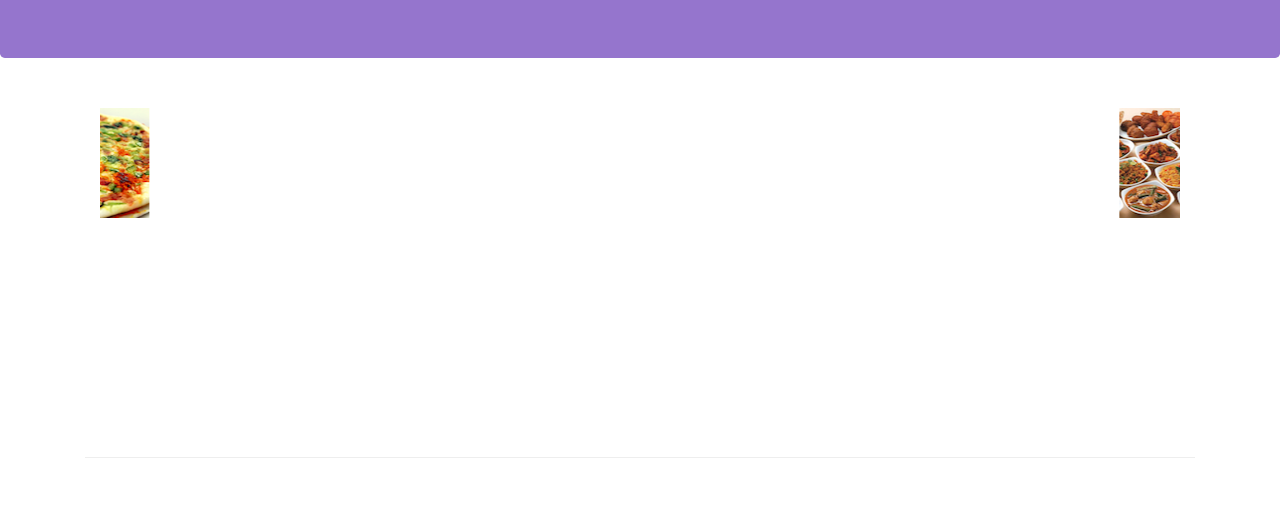
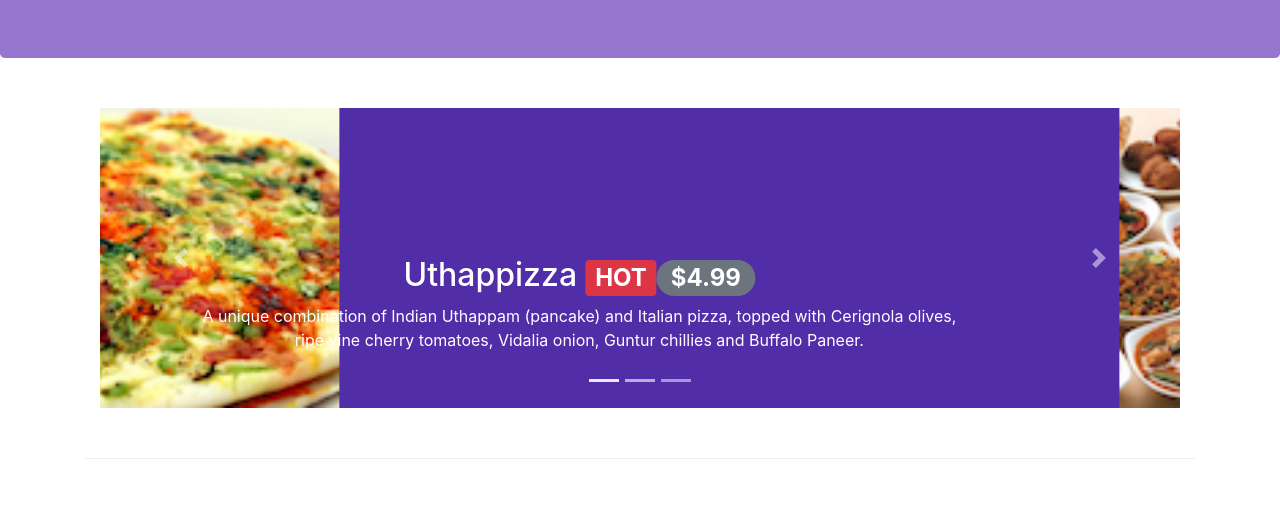
Before and after one commit to poojadas07/Bootstrap4, a website: page index.html in a window 1280 px wide. Shown: the part 276-800 px from the top of the page. Drawn offline with nearby package versions, Linux system fonts and the light colour scheme.

Commit message:
Carousel

```diff
--- a/css/styles.css
+++ b/css/styles.css
@@ -47,3 +47,18 @@ body{
 	border-bottom: 1px solid #ddd;
 	padding: 10px;
 }
+
+.carousel {
+    background:#512DA8;
+}
+
+.carousel-item {
+  height: 300px;
+}
+
+.carousel-item img {
+    position: absolute;
+    top: 0;
+    left: 0;
+    min-height: 300px;
+}
--- a/index.html
+++ b/index.html
@@ -124,6 +124,17 @@
                             </div>
                         </div>
                     </div>
+                    <ol class="carousel-indicators">
+                        <li data-target="#mycarousel" data-slide-to="0" class="active"></li>
+                        <li data-target="#mycarousel" data-slide-to="1"></li>
+                        <li data-target="#mycarousel" data-slide-to="2"></li>
+                    </ol>
+                     <a class="carousel-control-prev" href="#mycarousel" role="button" data-slide="prev">
+                        <span class="carousel-control-prev-icon"></span>
+                    </a>
+                    <a class="carousel-control-next" href="#mycarousel" role="button" data-slide="next">
+                        <span class="carousel-control-next-icon"></span>
+                    </a>
                 </div>
             </div>
        </div>
```
